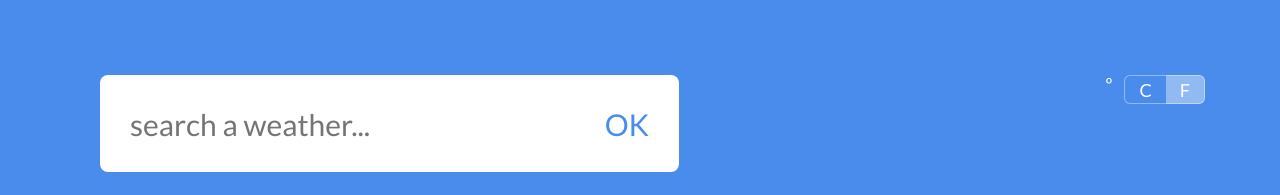
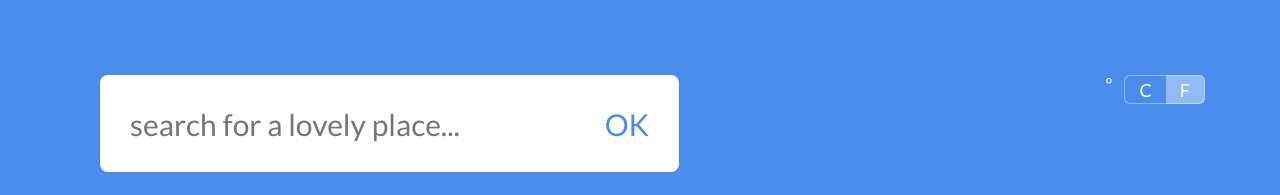
Before and after one commit to les8/Weather-Application, a Vue app: page / in a window 1280 px wide. Both pictures are taken after a click on the element "Kirov". Shown: the top 195 px of the page. Built offline with nearby package versions, Linux system fonts and the light colour scheme.

Commit message:
Change placeholder #1

```diff
--- a/src/components/header/location/Location.vue
+++ b/src/components/header/location/Location.vue
@@ -4,7 +4,7 @@
       <input
         type="search"
         name="city-search"
-        placeholder="search a weather..."
+        placeholder="search for a lovely place..."
         v-model="currentCity"
         v-on:keyup.enter="setCurrentCity"
       />
```
